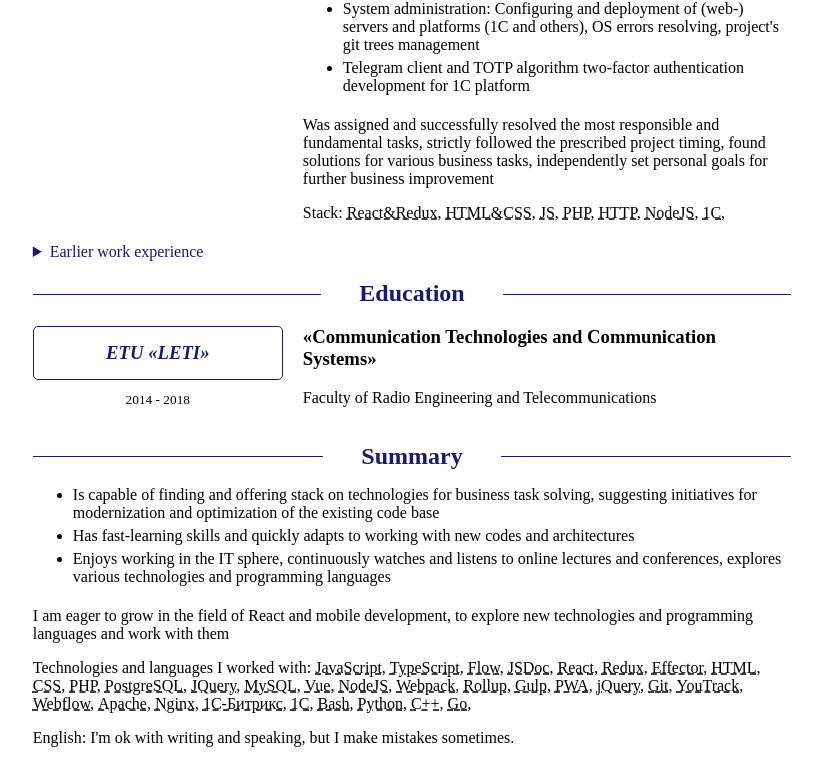
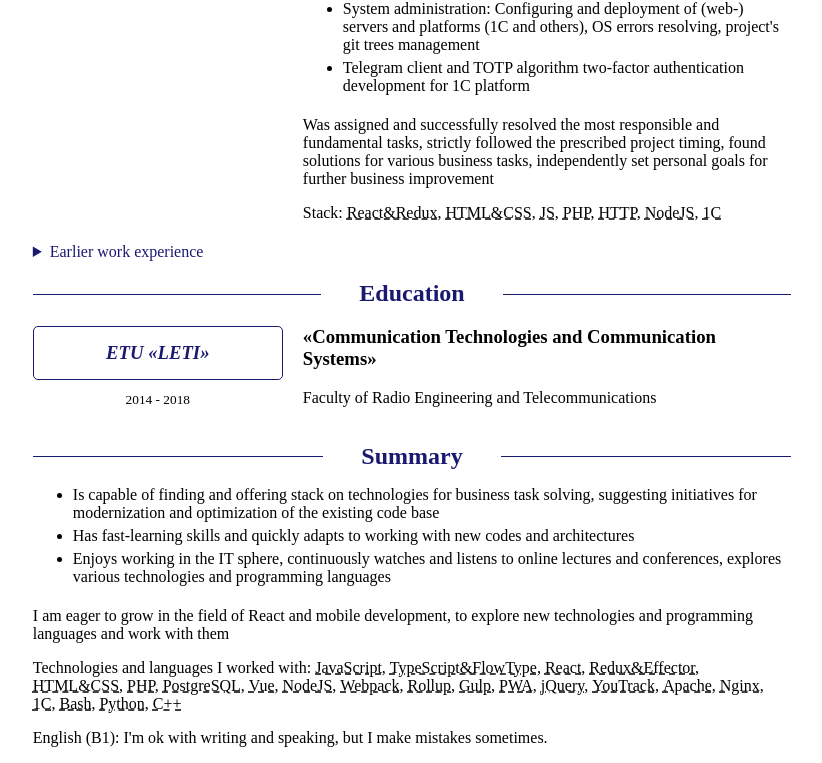
Before and after one commit to besdar/besdar.github.io, a React (Vite) app: page / in a window 1280 px wide. Shown: the part 822-1585 px from the top of the page, without its empty margins (228-1050 px from the left). Built offline with nearby package versions, Linux system fonts and the light colour scheme.

Commit message:
tech stack fixes

```diff
--- a/src/Description/Stack.tsx
+++ b/src/Description/Stack.tsx
@@ -15,8 +15,9 @@ export type StackProps = {
 
 const Component: FC<StackProps> = ({ stack, title }) => {
   const { setTooltip } = useContext(TooltipContext);
+  const stackLength = stack?.length;
 
-  if (!stack?.length) {
+  if (!stackLength) {
     return null;
   }
 
@@ -40,7 +41,7 @@ const Component: FC<StackProps> = ({ stack, title }) => {
         {title}
         :&nbsp;&#8203;
       </span>
-      {stack?.map(({ title: stackTitle, description }) => (
+      {stack.map(({ title: stackTitle, description }, index) => (
         <Fragment key={stackTitle}>
           <span
             className="tech-stack__item"
@@ -55,7 +56,7 @@ const Component: FC<StackProps> = ({ stack, title }) => {
           >
             {stackTitle}
           </span>
-          ,&nbsp;&#8203;
+          {stackLength - 1 !== index && <>,&nbsp;&#8203;</>}
         </Fragment>
       ))}
     </p>
--- a/src/PDFButton.tsx
+++ b/src/PDFButton.tsx
@@ -1,12 +1,12 @@
 import React, { FC } from 'react';
 
 const Component: FC = () => (
-  <a className="aside-content__download-button" href="./Dmitry Beskov.pdf" download target="_blank">
+  <a className="aside-content__download-button" href="./Dmitry_Beskov.pdf" download target="_blank">
     <svg className="aside-content__download-icon" xmlns="http://www.w3.org/2000/svg" viewBox="0 0 24 24">
       <title>PDF</title>
       <path
         d="M12,2C6.49,2,2,6.49,2,12s4.49,10,10,10s10-4.49,10-10S17.51,2,12,2z M11,10V6h2v4h3l-4,4l-4-4H11z M17,17H7v-2h10V17z"
-        fill="dodgerblue"
+        fill="deepskyblue"
       />
     </svg>
   </a>
--- a/src/data.ts
+++ b/src/data.ts
@@ -5,40 +5,22 @@ const stack = [
     title: 'JavaScript',
   },
   {
-    title: 'TypeScript',
-  },
-  {
-    title: 'Flow',
-  },
-  {
-    title: 'JSDoc',
+    title: 'TypeScript&FlowType',
   },
   {
     title: 'React',
   },
   {
-    title: 'Redux',
+    title: 'Redux&Effector',
   },
   {
-    title: 'Effector',
-  },
-  {
-    title: 'HTML',
-  },
-  {
-    title: 'CSS',
+    title: 'HTML&CSS',
   },
   {
     title: 'PHP',
   },
   {
     title: 'PostgreSQL',
-  },
-  {
-    title: 'JQuery',
-  },
-  {
-    title: 'MySQL',
   },
   {
     title: 'Vue',
@@ -62,22 +44,13 @@ const stack = [
     title: 'jQuery',
   },
   {
-    title: 'Git',
-  },
-  {
     title: 'YouTrack',
-  },
-  {
-    title: 'Webflow',
   },
   {
     title: 'Apache',
   },
   {
     title: 'Nginx',
-  },
-  {
-    title: '1С-Битрикс',
   },
   {
     title: '1С',
@@ -90,9 +63,6 @@ const stack = [
   },
   {
     title: 'C++',
-  },
-  {
-    title: 'Go',
   },
 ];
 
@@ -325,7 +295,7 @@ export const ENGLISH_DATA: PageDataType = {
       'Has fast-learning skills and quickly adapts to working with new codes and architectures',
       'Enjoys working in the IT sphere, continuously watches and listens to online lectures and conferences, explores various technologies and programming languages',
     ],
-    english: "English: I'm ok with writing and speaking, but I make mistakes sometimes.",
+    english: "English (B1): I'm ok with writing and speaking, but I make mistakes sometimes.",
     stack: {
       title: 'Technologies and languages I worked with',
       technologies: stack,
```
Also changed, not shown: public/index.html (+0 -10 lines), 1 other file (tests, documents, lock files or other folders).
